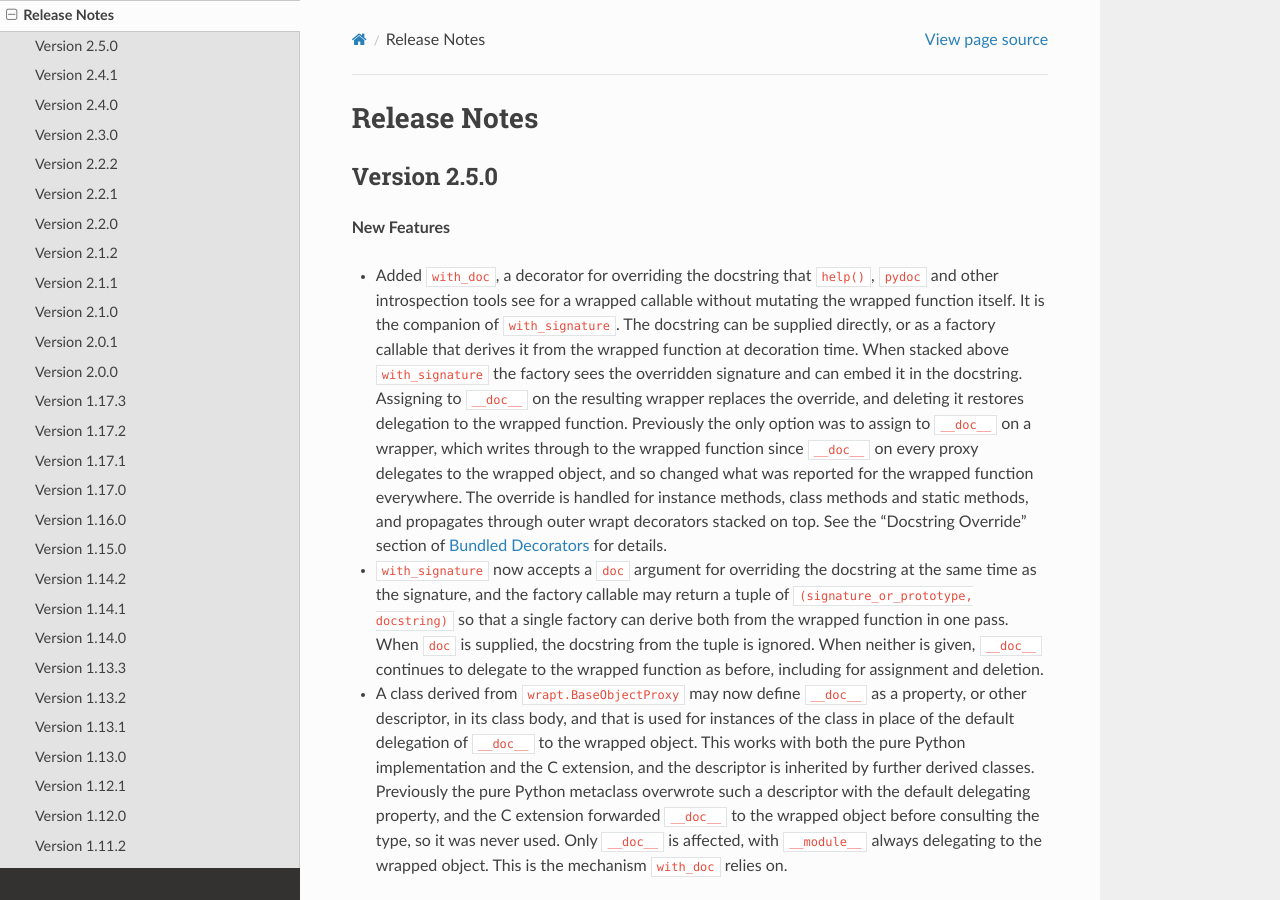
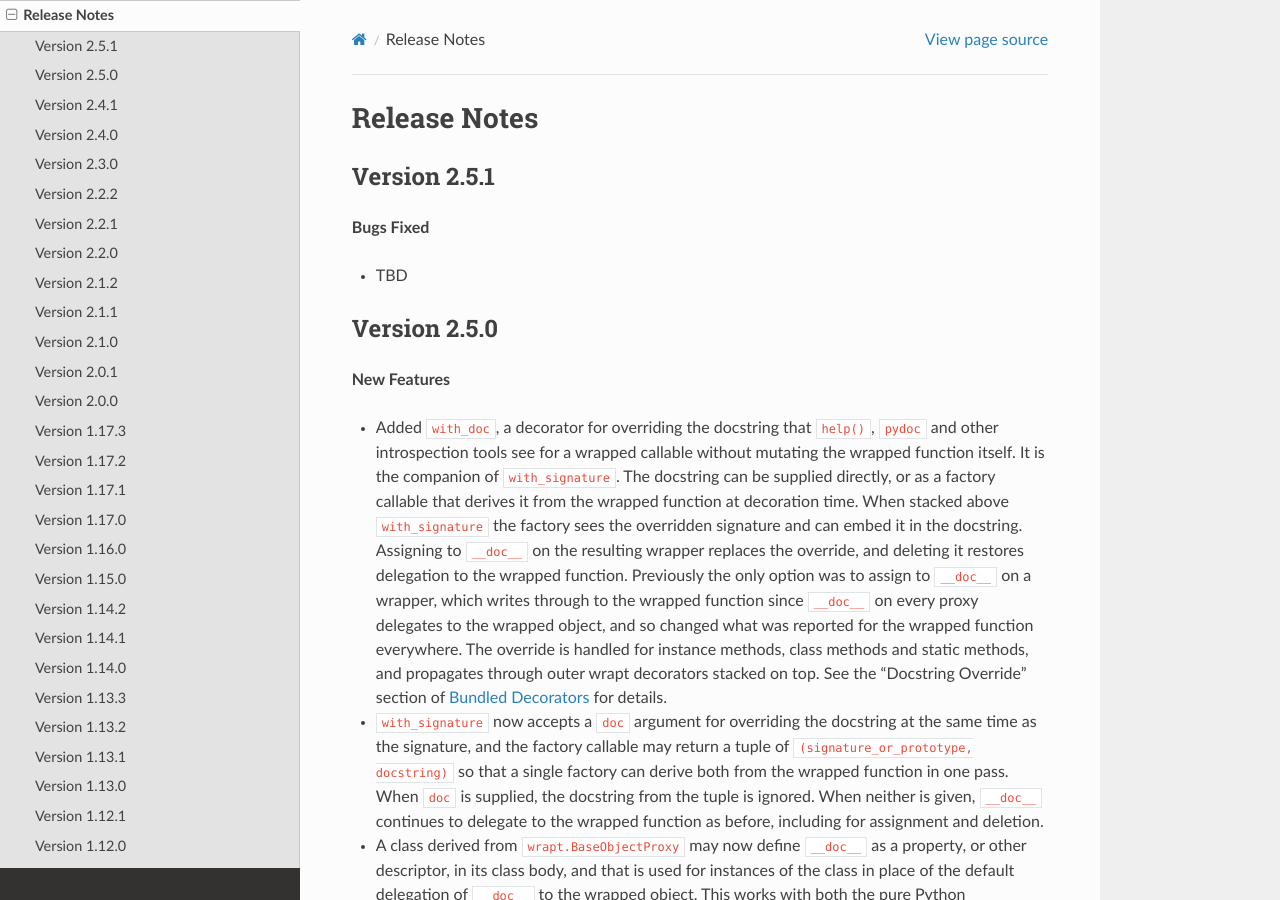
Before and after one commit to GrahamDumpleton/wrapt, a Sphinx documentation site: the page built from docs/changes.rst, in a window 1280 px wide and 900 px high. Built offline with Sphinx 7.4.7 and the Read the Docs theme 3.1.0, drawn with Linux system fonts in a browser that asks for light colours.

Commit message:
Update to 2.5.1.dev1.

```diff
--- a/docs/changes.rst
+++ b/docs/changes.rst
@@ -1,5 +1,12 @@
 Release Notes
 =============
+
+Version 2.5.1
+-------------
+
+**Bugs Fixed**
+
+* TBD
 
 Version 2.5.0
 -------------
--- a/src/wrapt/__init__.py
+++ b/src/wrapt/__init__.py
@@ -13,7 +13,7 @@ def _format_version(parts):
     )
 
 
-__version_info__ = ("2", "5", "0")
+__version_info__ = ("2", "5", "1", "dev1")
 __version__ = _format_version(__version_info__)
 
 from .__wrapt__ import (
```
